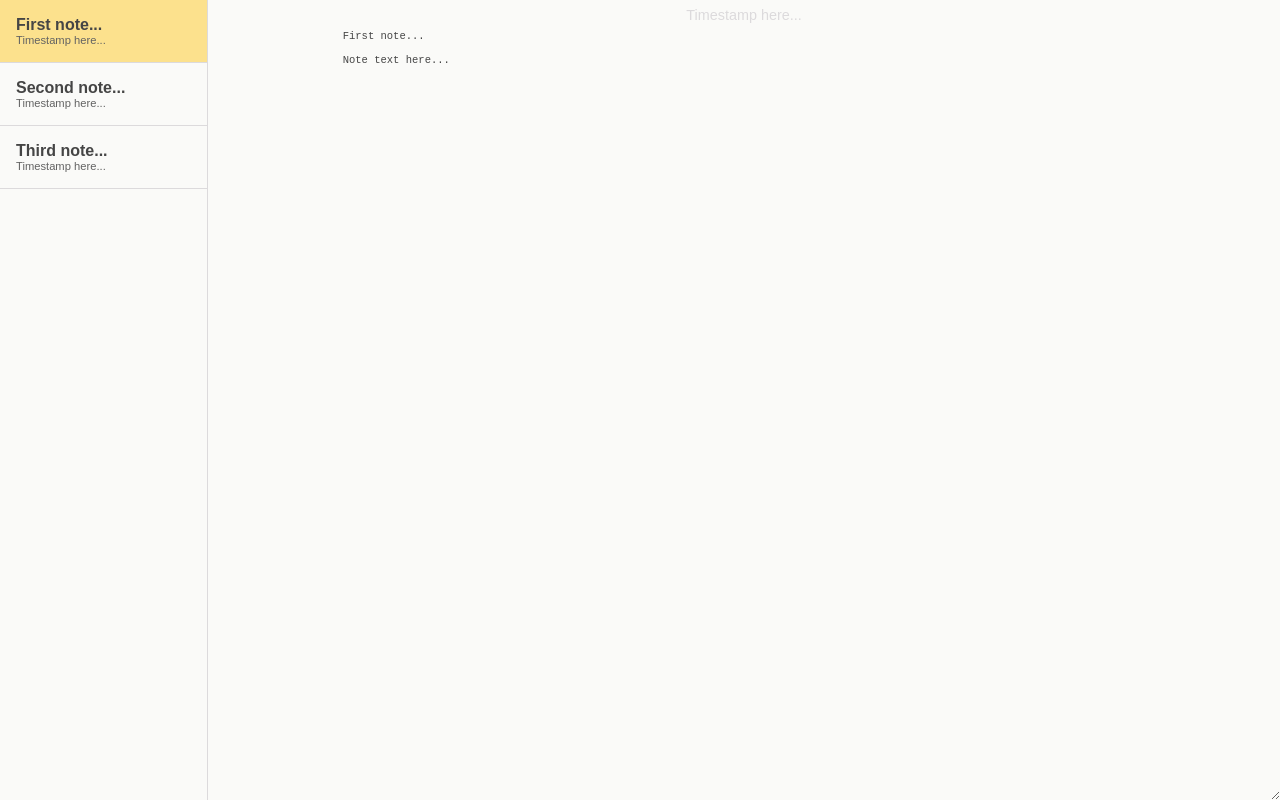
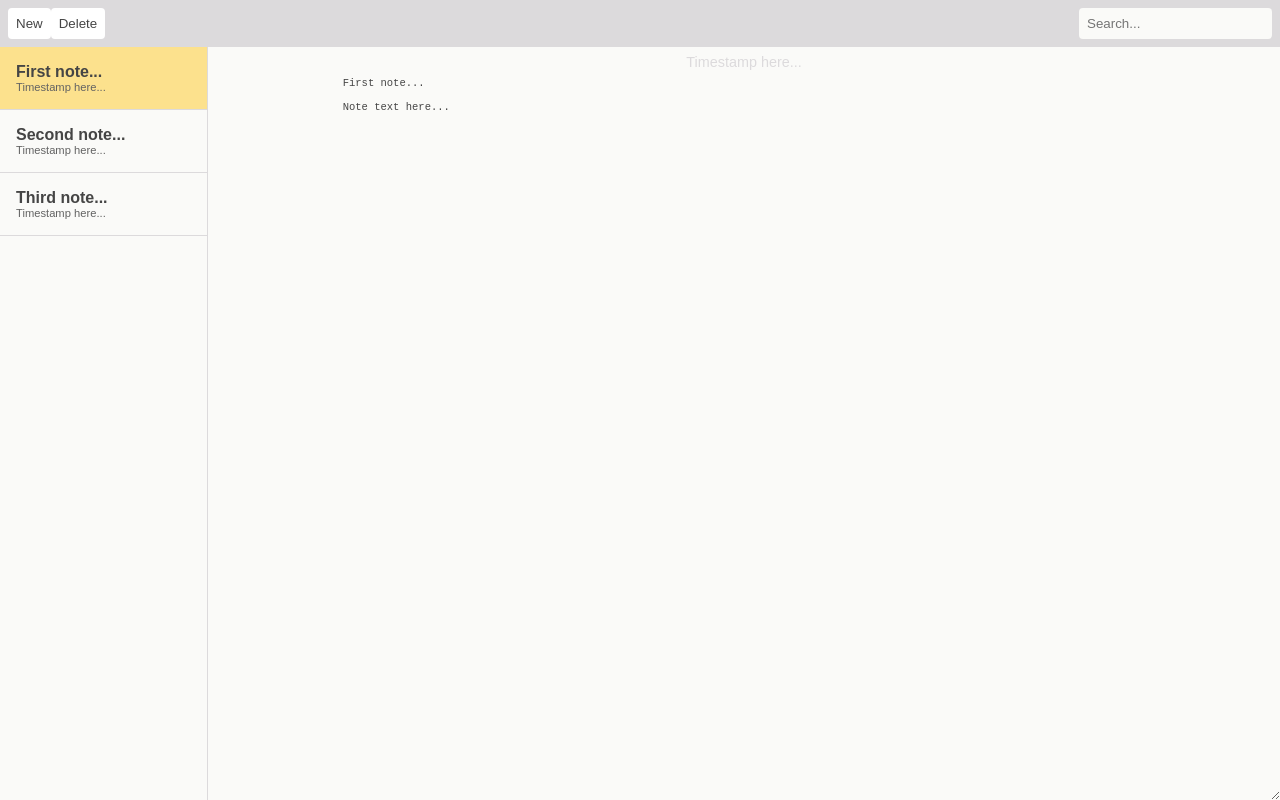
Before and after one commit to SamSharff/vue-notes-app, a Vue app: page / in a window 1280 px wide. Built offline with nearby package versions, Linux system fonts and the light colour scheme.

Commit message:
adds notecontainer.vue component

```diff
--- a/src/App.vue
+++ b/src/App.vue
@@ -1,30 +1,19 @@
+<script>
+import NoteToolbar from "./components/NoteToolbar.vue";
+import NoteContainer from "./components/NoteContainer.vue";
+
+export default {
+  components: {
+    NoteToolbar,
+    NoteContainer,
+  },
+};
+</script>
+
 <template>
   <div id="app">
-    <div class="note-container">
-      <div class="note-selectors">
-        <div class="note-selector active">
-          <p class="note-selector-title">First note...</p>
-          <p class="note-selector-timestamp">Timestamp here...</p>
-        </div>
-        <div class="note-selector">
-          <p class="note-selector-title">Second note...</p>
-          <p class="note-selector-timestamp">Timestamp here...</p>
-        </div>
-        <div class="note-selector">
-          <p class="note-selector-title">Third note...</p>
-          <p class="note-selector-timestamp">Timestamp here...</p>
-        </div>
-      </div>
-      <div class="note-editor">
-        <p class="note-editor-info">Timestamp here...</p>
-        <textarea class="note-editor-input">
-	          First note...
-
-	          Note text here...
-	        </textarea
-        >
-      </div>
-    </div>
+    <NoteToolbar />
+    <NoteContainer />
   </div>
 </template>
 
--- /dev/null
+++ b/src/components/NoteContainer.vue
@@ -0,0 +1,27 @@
+<template>
+  <div class="note-container">
+    <div class="note-selectors">
+      <div class="note-selector active">
+        <p class="note-selector-title">First note...</p>
+        <p class="note-selector-timestamp">Timestamp here...</p>
+      </div>
+      <div class="note-selector">
+        <p class="note-selector-title">Second note...</p>
+        <p class="note-selector-timestamp">Timestamp here...</p>
+      </div>
+      <div class="note-selector">
+        <p class="note-selector-title">Third note...</p>
+        <p class="note-selector-timestamp">Timestamp here...</p>
+      </div>
+    </div>
+    <div class="note-editor">
+      <p class="note-editor-info">Timestamp here...</p>
+      <textarea class="note-editor-input">
+	          First note...
+
+	          Note text here...
+	        </textarea
+      >
+    </div>
+  </div>
+</template>
```
